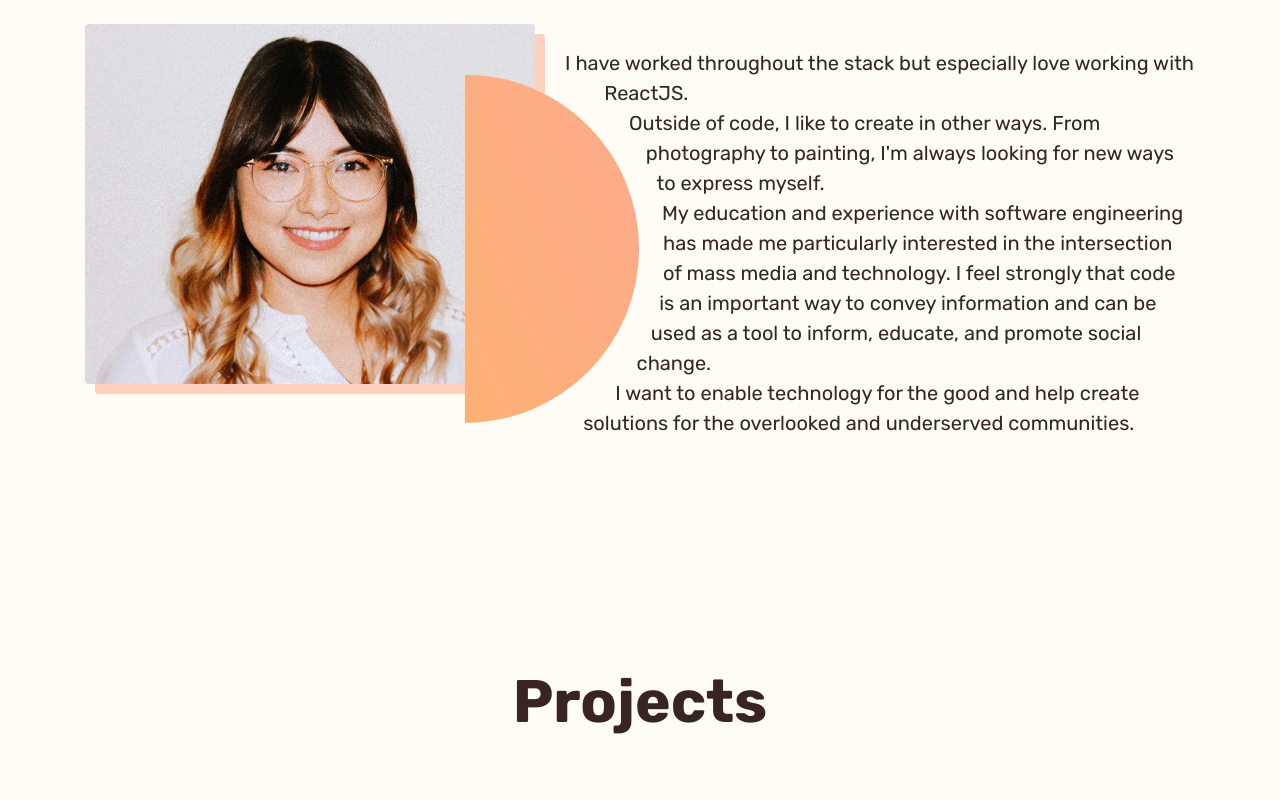
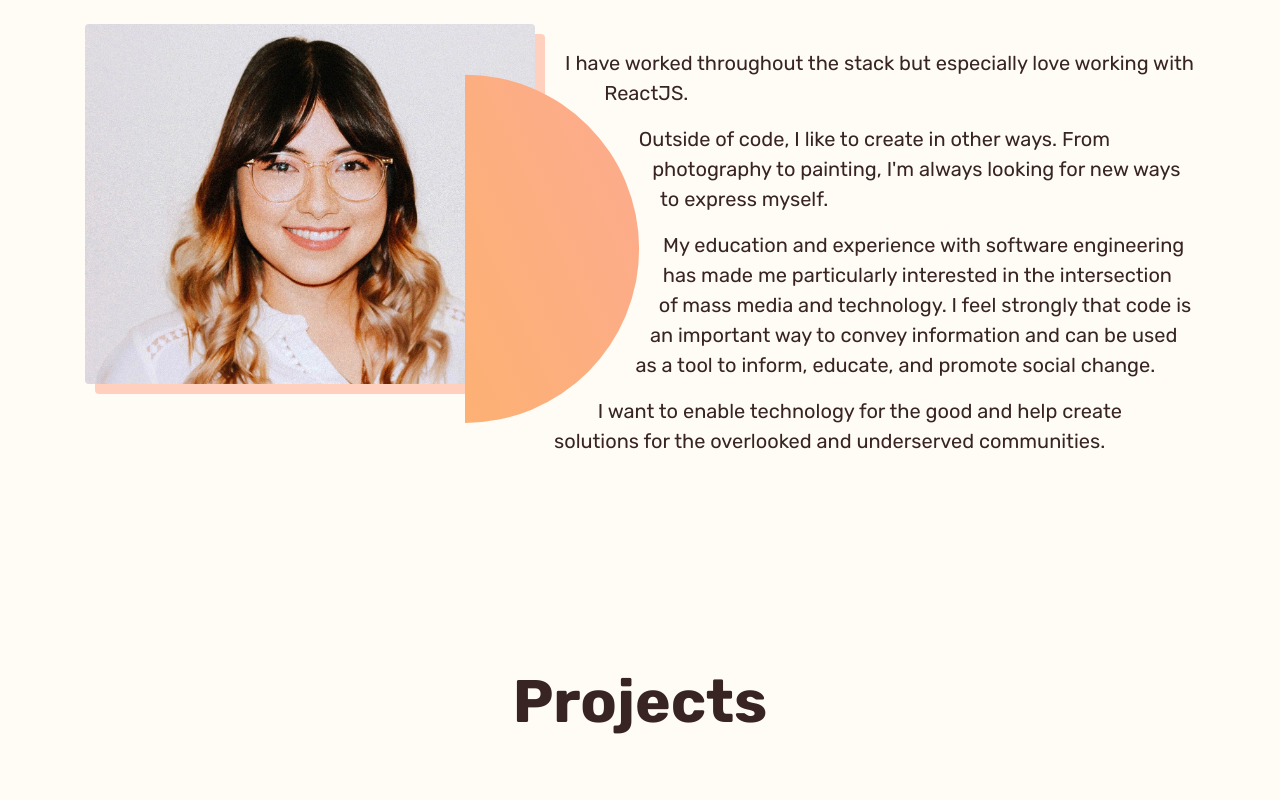
Before and after one commit to beverlyosoria/portfolio, a React (Create React App) app: page / in a window 1280 px wide. Shown: the part 1000-1800 px from the top of the page. Built offline with nearby package versions, Linux system fonts and the light colour scheme.

Commit message:
styling footer

```diff
--- a/src/App.css
+++ b/src/App.css
@@ -208,6 +208,8 @@ a.footer-link:hover {
   color: #766563;
 }
 hr {
+  color: #382422;
+  margin: 5px 0 5px 0;
   width: 70%;
   margin: auto;
 }
--- a/src/components/about.js
+++ b/src/components/about.js
@@ -35,17 +35,22 @@ class About extends Component {
                 <p>
                   I have worked throughout the stack but especially love working
                   with ReactJS.
-                  <br />
+                </p>
+
+                <p>
                   Outside of code, I like to create in other ways. From
                   photography to painting, I'm always looking for new ways to
                   express myself.
-                  <br />
+                </p>
+                <p>
                   My education and experience with software engineering has made
                   me particularly interested in the intersection of mass media
                   and technology. I feel strongly that code is an important way
                   to convey information and can be used as a tool to inform,
                   educate, and promote social change.
-                  <br />I want to enable technology for the good and help create
+                </p>
+                <p>
+                  I want to enable technology for the good and help create
                   solutions for the overlooked and underserved communities.
                 </p>
               </Col>
```
